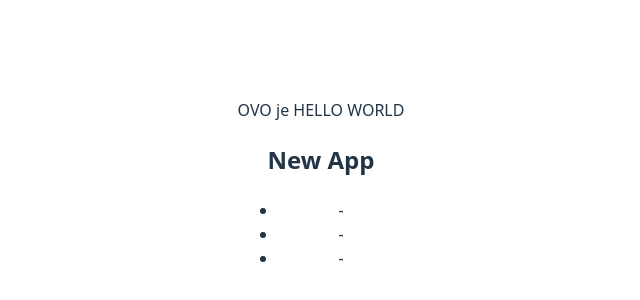
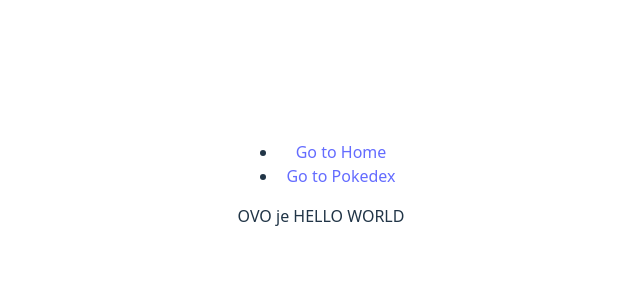
Before and after one commit to sasanedicbn/Vue-Frontend-Masters-workshop, a Vue app in the folder Vue-project/: page / in a window 1280 px wide. Shown: the part 216-516 px from the top of the page, without its empty margins (319-959 px from the left). Built offline with nearby package versions, Linux system fonts and the light colour scheme; no server answers.

Commit message:
Finish router

```diff
--- a/Vue-project/src/App.vue
+++ b/Vue-project/src/App.vue
@@ -1,4 +1,5 @@
 <script setup>
+import { RouterLink, RouterView } from "vue-router";
 import { ref, onMounted } from "vue";
 import HelloWorld from "./views/HelloWorld.vue";
 import Pokedex from "./views/Pokedex.vue";
@@ -20,9 +21,14 @@ onMounted(() => {
 </script>
 
 <template>
-  <HelloWorld />
-  <h2>New App</h2>
-  <Pokedex :pokemon="pokemon" />
+  <nav>
+    <ul>
+      <li><RouterLink to="/">Go to Home</RouterLink></li>
+      <li><RouterLink to="/pokedex">Go to Pokedex</RouterLink></li>
+    </ul>
+  </nav>
+
+  <RouterView :pokemon="pokemon" />
 </template>
 
 <style scoped></style>
--- a/Vue-project/src/main.ts
+++ b/Vue-project/src/main.ts
@@ -1,6 +1,7 @@
 import { createApp } from 'vue'
 import './style.css'
-import App, {router} from './App.vue'
+import App from './App.vue'
+import { router } from './router'
 
 const app = createApp(App)
 app.use(router)
```
Also changed, not shown: Vue-project/src/router.js (deleted, +0 -11 lines), Vue-project/src/router.ts (added, +13 -0 lines).
